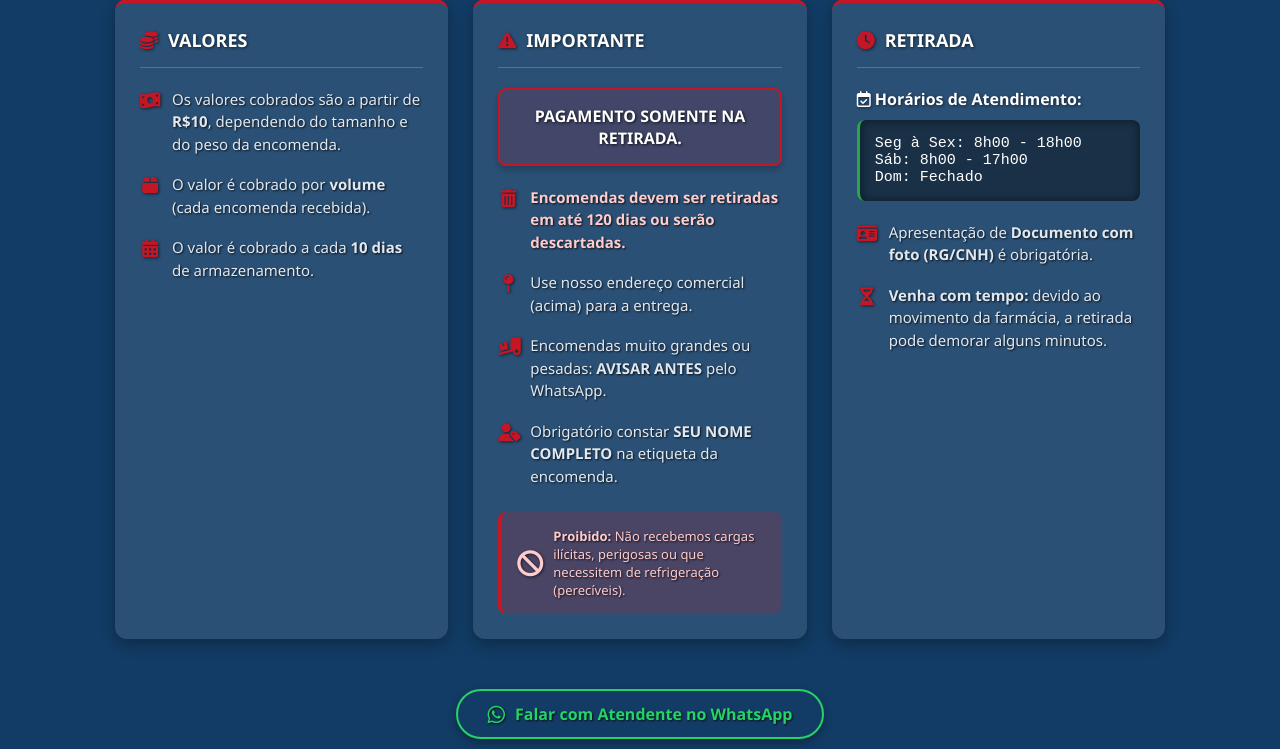
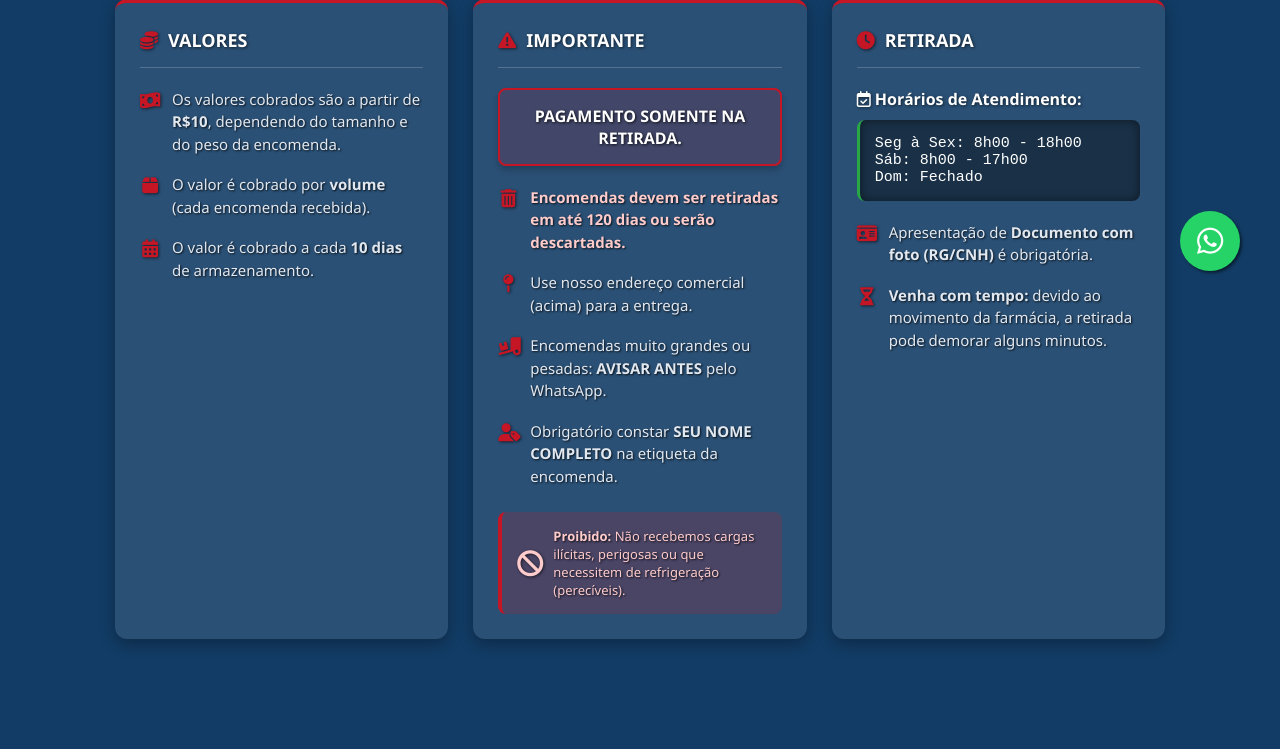
Before and after one commit to LuanHOS/sistema-drogafoz, a Django app: page / in a window 1280 px wide. Shown: the part 489-1238 px from the top of the page. Run offline with Django 5.2, Linux system fonts and the light colour scheme; parts of the project's set-up code (start-up, migrations or seed data) failed here and were passed over.

Commit message:
botao wpp flutuante

```diff
--- a/templates/publica/home.html
+++ b/templates/publica/home.html
@@ -167,17 +167,32 @@
             text-shadow: 1px 1px 3px rgba(0,0,0,0.6);
         }
 
-        .btn-whatsapp {
-            display: inline-flex; align-items: center; justify-content: center; gap: 10px;
-            margin-top: 10px;
-            background: transparent; color: #25D366; border: 2px solid #25D366;
-            padding: 12px 30px; border-radius: 50px;
-            text-decoration: none; font-weight: bold; font-size: 16px;
-            transition: 0.3s;
-            text-shadow: 1px 1px 2px rgba(0,0,0,0.8);
-            box-shadow: 0 4px 10px rgba(0,0,0,0.3);
+        /* Botão WhatsApp Flutuante */
+        .whatsapp-float {
+            position: fixed;
+            width: 60px;
+            height: 60px;
+            bottom: 40px;
+            right: 40px;
+            background-color: #25d366;
+            color: #FFF;
+            border-radius: 50px;
+            text-align: center;
+            font-size: 30px;
+            box-shadow: 2px 2px 3px rgba(0,0,0,0.5);
+            z-index: 100;
+            display: flex;
+            align-items: center;
+            justify-content: center;
+            text-decoration: none;
+            transition: all 0.3s ease;
         }
-        .btn-whatsapp:hover { background: #25D366; color: white; }
+
+        .whatsapp-float:hover {
+            background-color: #128c7e;
+            transform: scale(1.1);
+            color: #FFF;
+        }
 
         @media (max-width: 900px) {
             .rules-grid { flex-direction: column; }
@@ -297,15 +312,15 @@
             </div>
         </div>
 
-        <a href="https://wa.me/5545999422240" target="_blank" class="btn-whatsapp">
-            <i class="fab fa-whatsapp fa-lg"></i> Falar com Atendente no WhatsApp
-        </a>
-
     </div>
 
     <footer style="margin-top: auto; padding: 30px; font-size: 13px; opacity: 0.6;">
         © {{ now.year }} Drogafoz Encomendas - Foz do Iguaçu. Todos os direitos reservados.
     </footer>
 
+    <a href="https://wa.me/5545999422240" class="whatsapp-float" target="_blank">
+        <i class="fab fa-whatsapp"></i>
+    </a>
+
 </body>
 </html>
```
